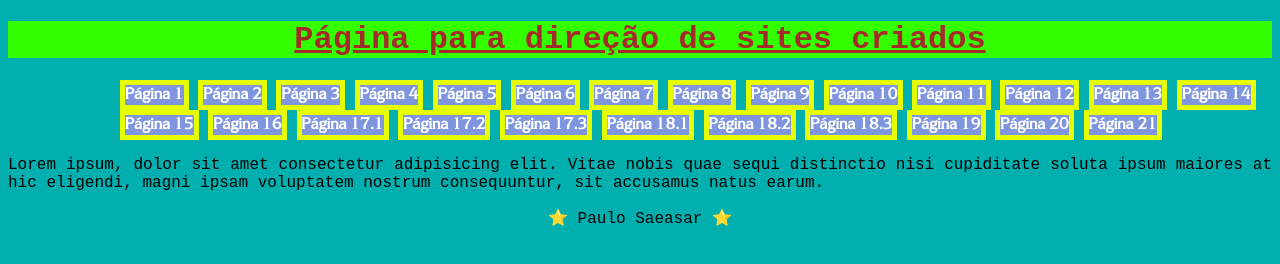
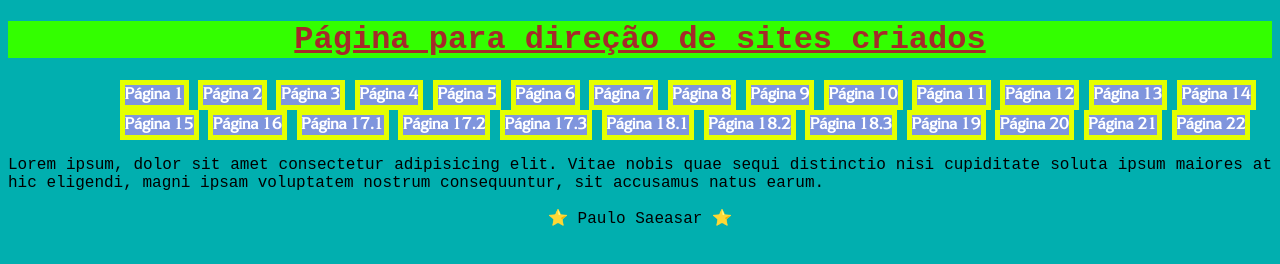
Before and after one commit to Cava-Max/aulas-curso-em-video-gus-guanabara, a plain HTML site: page direcionador - Copia.html in a window 1280 px wide. Drawn offline with Linux system fonts and the light colour scheme.

Commit message:
Update direcionador - Copia.html

```diff
--- a/direcionador - Copia.html
+++ b/direcionador - Copia.html
@@ -36,6 +36,7 @@
             <li class="links" ><a href="site16/mucho-texto.html">Página 19</a></li>
             <li class="links" ><a href="site17/maaaaaaaaaamooooo.html">Página 20</a></li>
             <li class="links" ><a href="site18/cordel de viado.html">Página 21</a></li>
+            <li class="links" ><a href="site19/inderexo.html">Página 22</a></li>
         </ul>
     </div>
     <p>Lorem ipsum, dolor sit amet consectetur adipisicing elit. Vitae nobis quae sequi distinctio nisi cupiditate soluta ipsum maiores at hic eligendi, magni ipsam voluptatem nostrum consequuntur, sit accusamus natus earum.</p>
```
